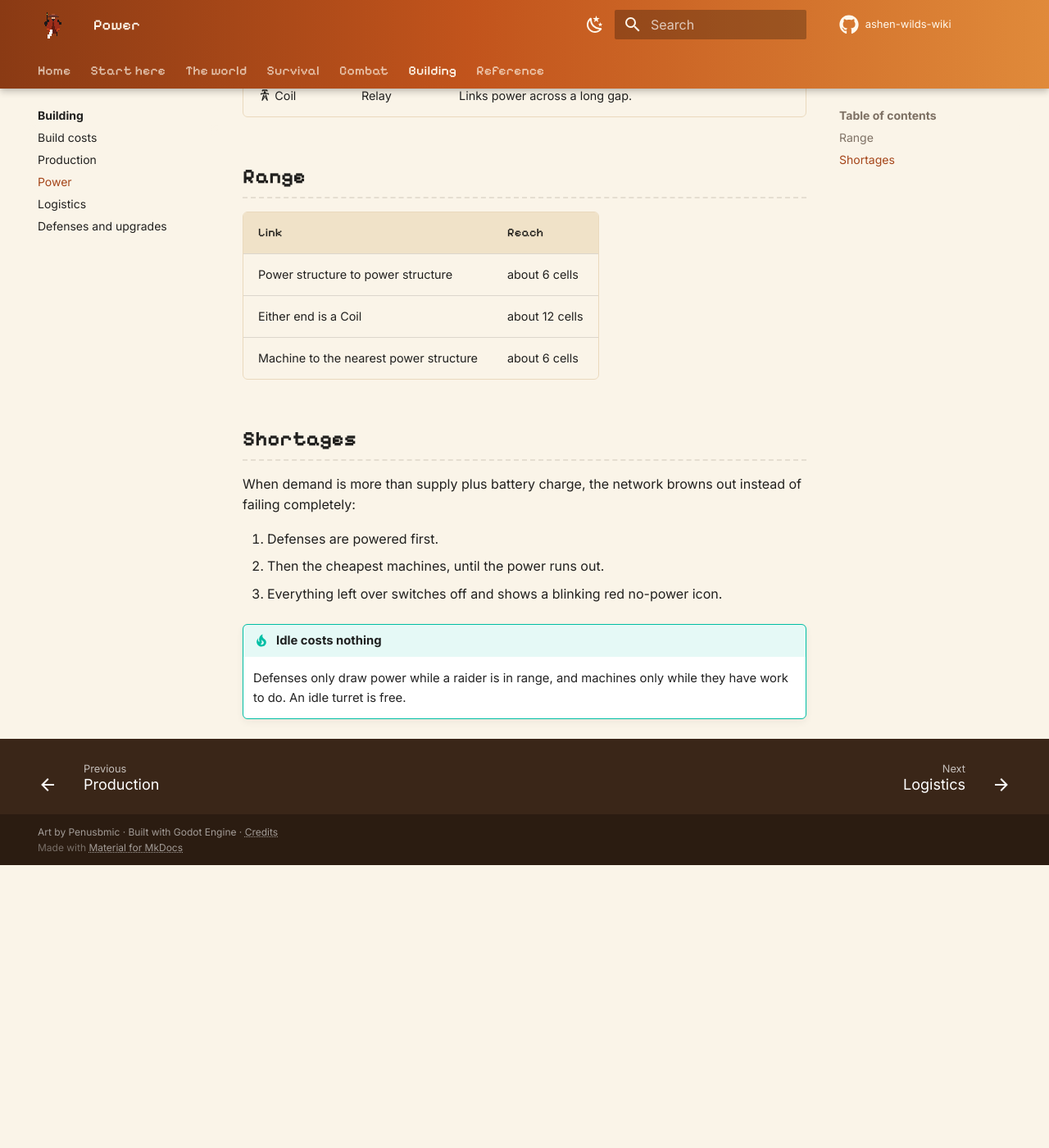
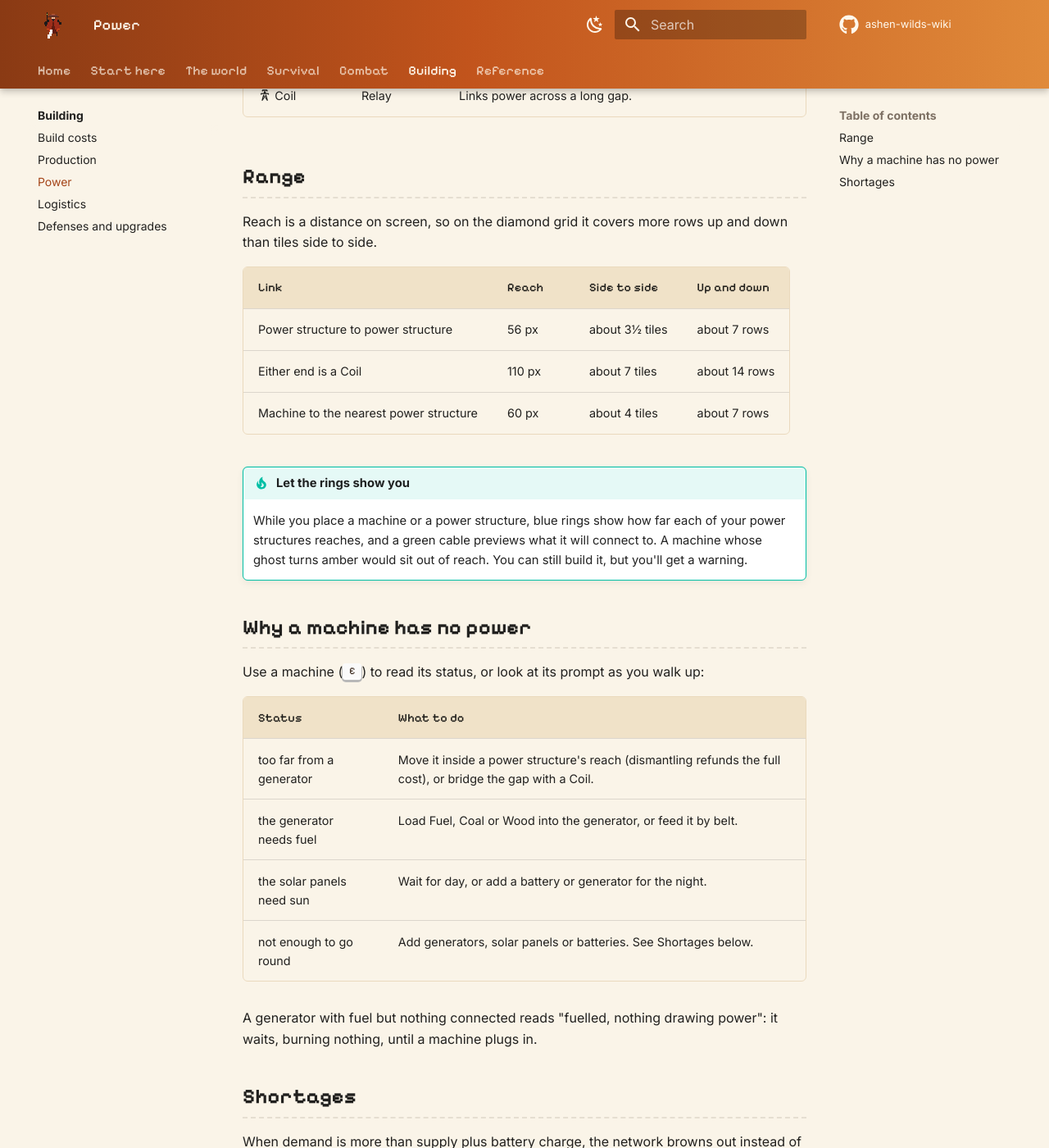
Before and after one commit to Liquid-Gorrila/ashen-wilds-wiki, an MkDocs documentation site: the page built from docs/building/power.md, in a window 1280 px wide and 1400 px high, scrolled down 538 px. Shown: the whole window at 82% size. Built offline with MkDocs 1.6.1 and Material for MkDocs 9.7.7, drawn with Linux system fonts in a browser that asks for light colours; comment, search, counter and statistics services are not loaded; before the commit the page ends 1593 px from its top, so only the background shows below that.

Commit message:
Explain power reach on the diamond grid, the build rings and no-power statuses
Co-Authored-By: Claude Opus 5.5 <noreply@anthropic.com>

```diff
--- a/docs/building/power.md
+++ b/docs/building/power.md
@@ -11,11 +11,29 @@ Most machines and all powered defenses need electricity. Power structures that s
 
 ## Range
 
-| Link | Reach |
+Reach is a distance on screen, so on the diamond grid it covers more rows up and down than tiles side to side.
+
+| Link | Reach | Side to side | Up and down |
+| --- | --- | --- | --- |
+| Power structure to power structure | 56 px | about 3½ tiles | about 7 rows |
+| Either end is a Coil | 110 px | about 7 tiles | about 14 rows |
+| Machine to the nearest power structure | 60 px | about 4 tiles | about 7 rows |
+
+!!! tip "Let the rings show you"
+    While you place a machine or a power structure, blue rings show how far each of your power structures reaches, and a green cable previews what it will connect to. A machine whose ghost turns amber would sit out of reach. You can still build it, but you'll get a warning.
+
+## Why a machine has no power
+
+Use a machine (++e++) to read its status, or look at its prompt as you walk up:
+
+| Status | What to do |
 | --- | --- |
-| Power structure to power structure | about 6 cells |
-| Either end is a Coil | about 12 cells |
-| Machine to the nearest power structure | about 6 cells |
+| too far from a generator | Move it inside a power structure's reach (dismantling refunds the full cost), or bridge the gap with a Coil. |
+| the generator needs fuel | Load Fuel, Coal or Wood into the generator, or feed it by belt. |
+| the solar panels need sun | Wait for day, or add a battery or generator for the night. |
+| not enough to go round | Add generators, solar panels or batteries. See Shortages below. |
+
+A generator with fuel but nothing connected reads "fuelled, nothing drawing power": it waits, burning nothing, until a machine plugs in.
 
 ## Shortages
 
```
